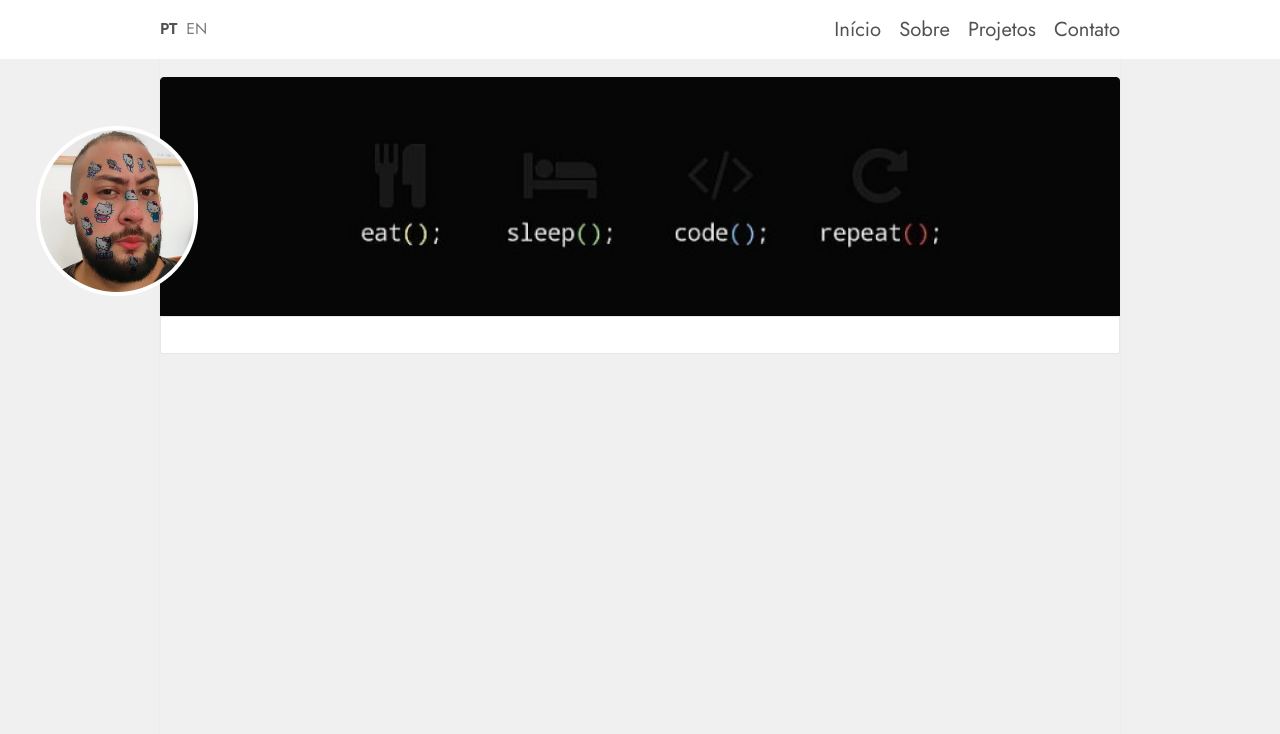
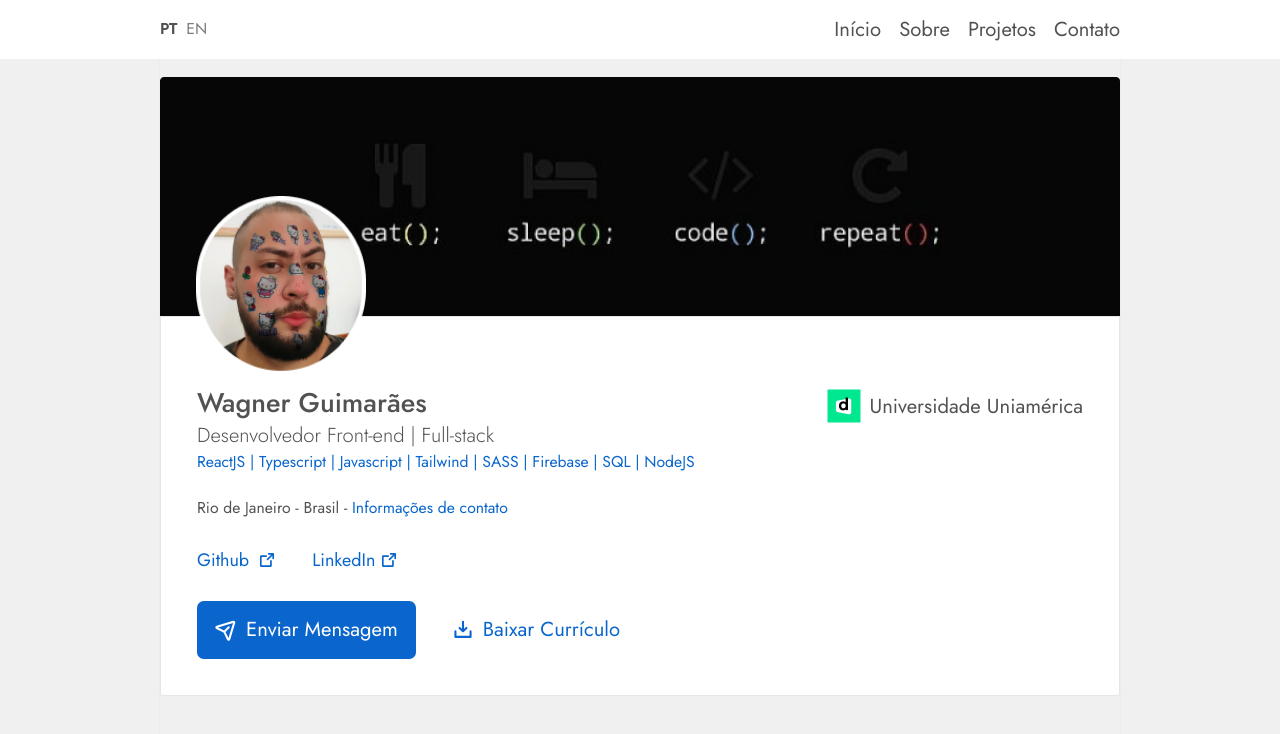
Before and after one commit to devvagnerBR/devvagner-frontend, a React (Vite) app: page / in a window 1280 px wide. Shown: the top 734 px of the page. Built offline with nearby package versions, Linux system fonts and the light colour scheme.

Commit message:
:sparkles: feat: introduction

```diff
--- a/src/Components/ContainerSection.tsx
+++ b/src/Components/ContainerSection.tsx
@@ -2,7 +2,7 @@ import React from 'react'
 
 export const ContainerSection = ( { children }: React.PropsWithChildren ) => {
     return (
-        <div className='w-full border bg-secondary-50  rounded-sm p-4' >
+        <div className='w-full border bg-secondary-50  rounded-sm px-4 py-8' >
             {children}
         </div>
     )
--- a/src/Components/Header.tsx
+++ b/src/Components/Header.tsx
@@ -6,7 +6,7 @@ export const Header = () => {
     const isPortuguese = true;
 
     return (
-        <header className='w-screen flex bg-secondary-50  items-center justify-center h-[3.25rem]'>
+        <header className='w-screen flex bg-secondary-50  items-center justify-center shrink-0 h-[3.25rem]'>
             <section className='w-full max-w-[960px] h-full max-window:px-4 flex items-center justify-between'>
                 <section className='flex gap-2 text-sm'>
                     <button
--- a/src/Components/Introduction.tsx
+++ b/src/Components/Introduction.tsx
@@ -1,21 +1,61 @@
 import { ContainerSection } from "@/Components"
 import cover_profile from "@/Assets/Images/cover_profile.png"
 import profile from "@/Assets/Images/profile.png"
-
+import college_logo from "@/Assets/Images/descomplica_logo.png"
+import * as Icon from "@phosphor-icons/react"
 
 export const Introduction = () => {
 
 
 
     return (
-        <section className="w-full flex mt-4 max-window:mt-0  flex-col items-center">
-            <section className="w-full ">
-                <img src={cover_profile} className="w-full relative " alt="" />
-                <img src={profile} className="absolute max-w-[180px] top-[7rem] left-8  flex   " alt="" />
+        <section className="w-full flex mt-4  max-window:mt-0  flex-col items-center">
+            <section className="w-full relative">
+                <img src={cover_profile} className="w-full " alt="" />
+                <img src={profile} className="absolute max-w-[38%] transition-all max-md:top-[40%] w-[170px] max-window: top-[50%] left-8 max-mobile:left-4 max-sm:top-[20%] flex  max-sm:w-[30%] " alt="" />
             </section>
             <ContainerSection>
-                <header>
-                    <h1></h1>
+                <header className="pt-8 flex max-md:flex-col max-md:items-start max-md:gap-4 w-full justify-between  pl-4 max-mobile:pl-0">
+                    <div className="flex flex-col gap-2 max-md:order-1 max-mobile:w-full ">
+                        <h1 className="text-2xl font-medium leading-none">Wagner Guimarães</h1>
+                        <h1 className="text-lg font-light leading-none">Desenvolvedor Front-end | Full-stack</h1>
+                        <h2 className="text-sm text-primary-500 leading-none  max-md:leading-5">ReactJS | Typescript | Javascript | Tailwind | SASS | Firebase | SQL | NodeJS</h2>
+                        <div className="flex md:hidden items-center gap-2 cursor-pointer pt-4">
+                            <img src={college_logo} alt="faculdade Descomplica Logo" title="Faculdade Descomplica" />
+                            <p className="max-lg:text-sm text-center ">Universidade Uniamérica</p>
+                        </div>
+                        <h3 className="text-sm pt-4">Rio de Janeiro - Brasil - <span className="text-sm text-primary-500 cursor-pointer">Informações de contato</span> </h3>
+                        <div className="flex gap-8 pt-4">
+                            <div className="flex">
+                                <a href="" className="flex items-center gap-2 text-primary-500 text-base">
+                                    Github
+                                    <Icon.ArrowSquareOut size={18} weight="bold" className="fill-primary-500" />
+                                </a>
+                            </div>
+                            <div className="flex">
+                                <a href="" className="flex gap-1 items-center text-primary-500 text-base">
+                                    LinkedIn
+                                    <Icon.ArrowSquareOut size={18} weight="bold" className="fill-primary-500" />
+                                </a>
+                            </div>
+                        </div>
+                        <div className="flex items-center  pt-4 gap-8 max-mobile:flex-col">
+                            <button className="flex gap-2 max-mobile:w-full bg-primary-500 py-4 px-4 rounded-md text-secondary-50">
+                                <Icon.PaperPlaneTilt size={22} weight="bold" className="fill-secondary-50" />
+                                Enviar Mensagem
+                            </button>
+                            <button className="flex gap-2 text-primary-500">
+                                <Icon.DownloadSimple size={22} className="fill-primary-500" weight="bold" />
+                                Baixar Currículo
+                            </button>
+                        </div>
+                    </div>
+                    <div className="flex items-start justify-center gap-2 pr-4 max-lg:pr-0 max-md:hidden ">
+                        <div className="flex items-center gap-2 cursor-pointer">
+                            <img src={college_logo} alt="faculdade Descomplica Logo" title="Faculdade Descomplica" />
+                            <p className="max-lg:text-sm text-center ">Universidade Uniamérica</p>
+                        </div>
+                    </div>
                 </header>
             </ContainerSection>
         </section>
--- a/src/Styles/Css.css
+++ b/src/Styles/Css.css
@@ -3,7 +3,7 @@
 @tailwind utilities;
 
 *{
-    @apply p-0 m-0 box-border outline-none scroll-smooth  font-Jost text-[1.125rem] text-secondary-600
+    @apply p-0 m-0 box-border outline-none scroll-smooth  font-Jost text-[1.125rem] text-secondary-600 leading-none
 }
 
 
--- a/tailwind.config.ts
+++ b/tailwind.config.ts
@@ -16,7 +16,8 @@ export default {
         "Jost": ["Jost", "sans-serif"],
         "Sarala": ["Sarala", "sans-serif"]
       }, screens: {
-        "window": '960px'
+        "window": '960px',
+        "mobile": "480px"
       }, colors: {
         secondary: {
           "600": "#525252",
```
Also changed, not shown: src/Assets/Images/descomplica_logo.png (added).
